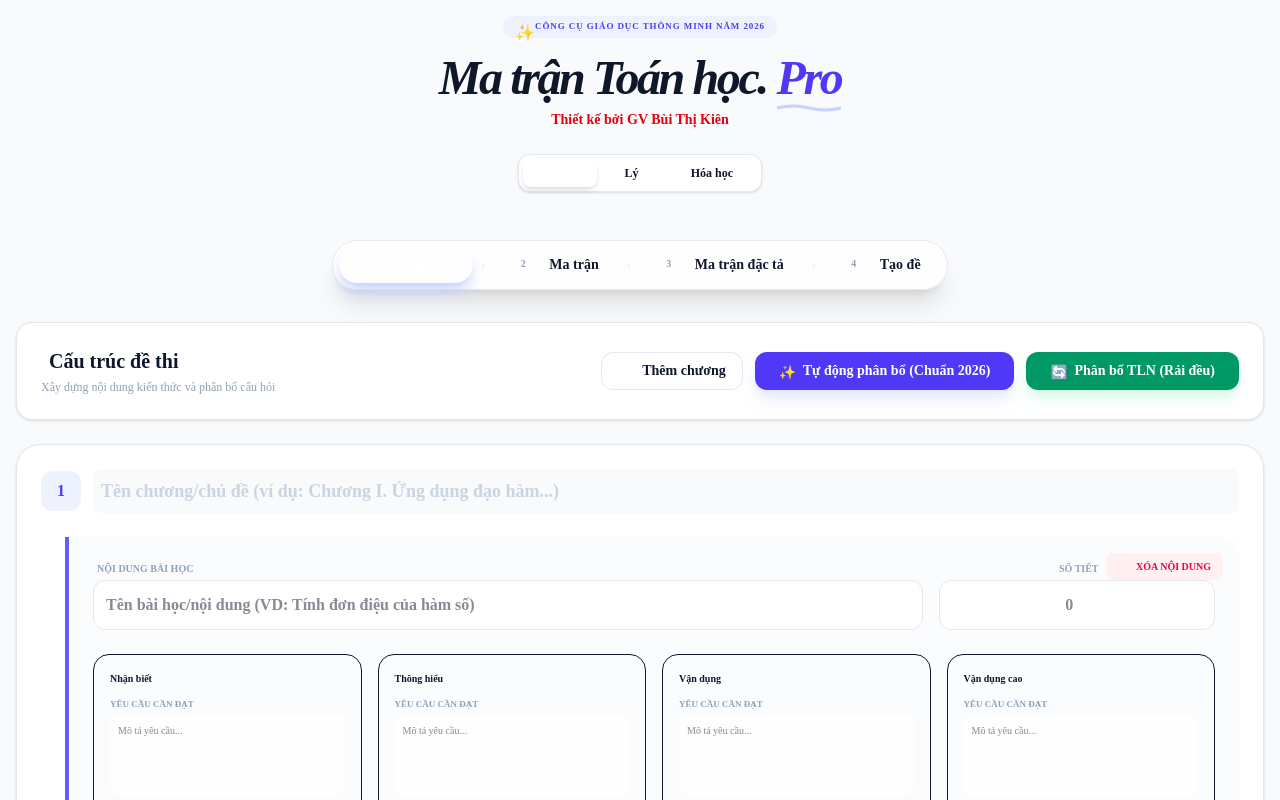
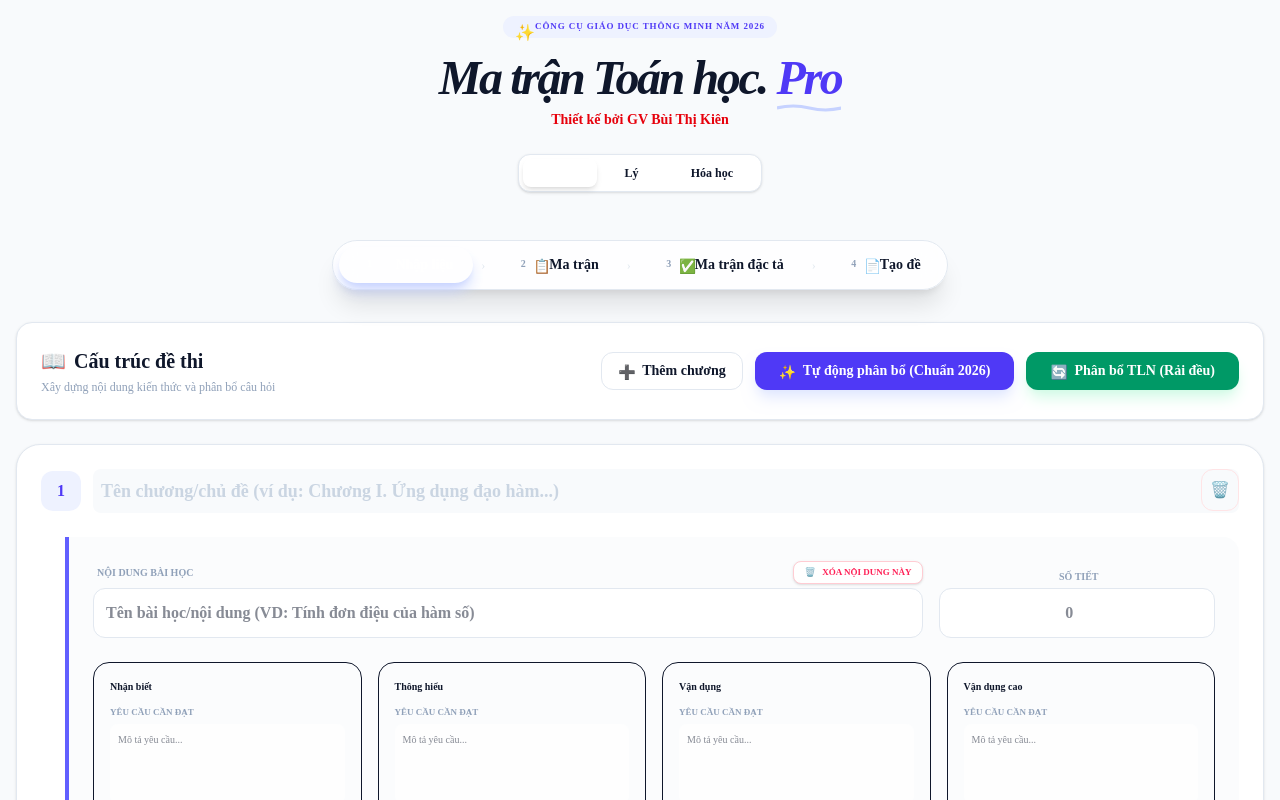
Before and after one commit to buihuusonkx-hash/dfg, a React (Vite) app: page / in a window 1280 px wide. Shown: the top 800 px of the page. Built offline with nearby package versions, Linux system fonts and the light colour scheme.

Commit message:
Add files via upload

```diff
--- a/src/App.tsx
+++ b/src/App.tsx
@@ -7,16 +7,16 @@ import { useState, useEffect, Fragment, type RefObject } from 'react';
 // Stub icons to avoid missing dependency on 'lucide-react'
 const PenSquare = (props: any) => <span {...props} />;
 const Download = (props: any) => <span {...props}>📥</span>;
-const Plus = (props: any) => <span {...props} />;
-const Trash2 = (props: any) => <span {...props} />;
+const Plus = (props: any) => <span {...props}>➕</span>;
+const Trash2 = (props: any) => <span {...props}>🗑️</span>;
 const ChevronRight = (props: any) => <span {...props}>▶️</span>;
 const Sparkles = (props: any) => <span {...props}>✨</span>;
 const RefreshCw = (props: any) => <span {...props}>🔄</span>;
-const X = (props: any) => <span {...props} />;
-const BookOpen = (props: any) => <span {...props} />;
-const Layout = (props: any) => <span {...props} />;
-const ListChecks = (props: any) => <span {...props} />;
-const FileJson = (props: any) => <span {...props} />;
+const X = (props: any) => <span {...props}>❌</span>;
+const BookOpen = (props: any) => <span {...props}>📖</span>;
+const Layout = (props: any) => <span {...props}>📋</span>;
+const ListChecks = (props: any) => <span {...props}>✅</span>;
+const FileJson = (props: any) => <span {...props}>📄</span>;
 // Use framer-motion for animations
 import { motion, AnimatePresence } from 'framer-motion';
 import { pickNLCQuestion, pickDSQuestion, pickTLNQuestion, resetUsedQuestions } from './questionBank';
@@ -241,10 +241,8 @@ export default function App() {
   };
 
   const removeChuong = (idx: number) => {
-    if (data.length > 1) {
-      const newData = data.filter((_, i) => i !== idx);
-      setData(newData);
-    }
+    const newData = data.filter((_, i) => i !== idx);
+    setData(newData);
   };
 
   return (
@@ -373,7 +371,7 @@ function TabNhapLieu({ data, setData, tuDongPhanBo, tuDongPhanBoMoi, addChuong,
         <div key={cIdx} className="bg-white p-6 rounded-3xl border border-slate-200 shadow-sm relative group">
           <button
             onClick={() => removeChuong(cIdx)}
-            className="absolute top-6 right-6 p-2 text-slate-300 hover:text-rose-500 opacity-0 group-hover:opacity-100 transition-all"
+            className="absolute top-6 right-6 p-2 text-rose-500 hover:bg-rose-50 transition-all border border-rose-100 rounded-xl"
           >
             <Trash2 className="w-5 h-5" />
           </button>
@@ -395,16 +393,17 @@ function TabNhapLieu({ data, setData, tuDongPhanBo, tuDongPhanBoMoi, addChuong,
           <div className="space-y-6">
             {chuong.noiDungs.map((nd: any, nIdx: number) => (
               <div key={nIdx} className="ml-6 p-6 border-l-4 border-indigo-500 bg-slate-50/50 rounded-r-2xl relative">
-                <button
-                  onClick={() => removeNoiDung(cIdx, nIdx)}
-                  className="absolute top-4 right-4 flex items-center gap-1 px-3 py-1.5 bg-rose-50 text-rose-600 hover:bg-rose-100 hover:text-rose-700 rounded-lg text-[10px] font-bold uppercase transition-all"
-                >
-                  <Trash2 className="w-3.5 h-3.5" /> Xóa nội dung
-                </button>
-
-                <div className="flex gap-4 mb-6">
+                <div className="flex gap-4 mb-6 items-end">
                   <div className="flex-[3] relative">
-                    <label className="block text-[10px] font-black text-slate-400 uppercase mb-1 ml-1">Nội dung bài học</label>
+                    <div className="flex justify-between items-center mb-1 ml-1 text-slate-400">
+                      <label className="text-[10px] font-black uppercase">Nội dung bài học</label>
+                      <button
+                        onClick={() => removeNoiDung(cIdx, nIdx)}
+                        className="flex items-center gap-1.5 px-2.5 py-1 bg-white border border-rose-200 text-rose-500 hover:bg-rose-50 hover:border-rose-300 rounded-lg text-[9px] font-black uppercase transition-all shadow-sm"
+                      >
+                        <Trash2 className="w-3 h-3" /> Xóa nội dung này
+                      </button>
+                    </div>
                     <input
                       className="w-full p-3 rounded-xl border border-slate-200 font-semibold bg-white"
                       placeholder="Tên bài học/nội dung (VD: Tính đơn điệu của hàm số)"
```
